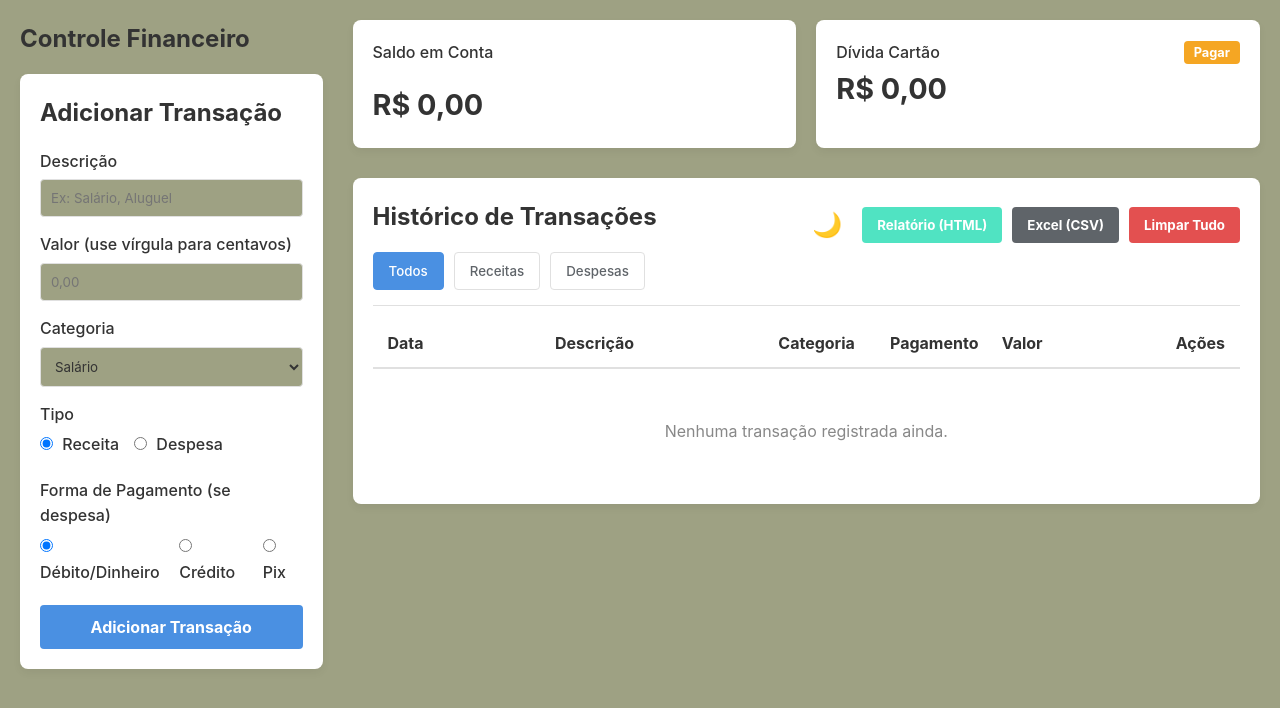
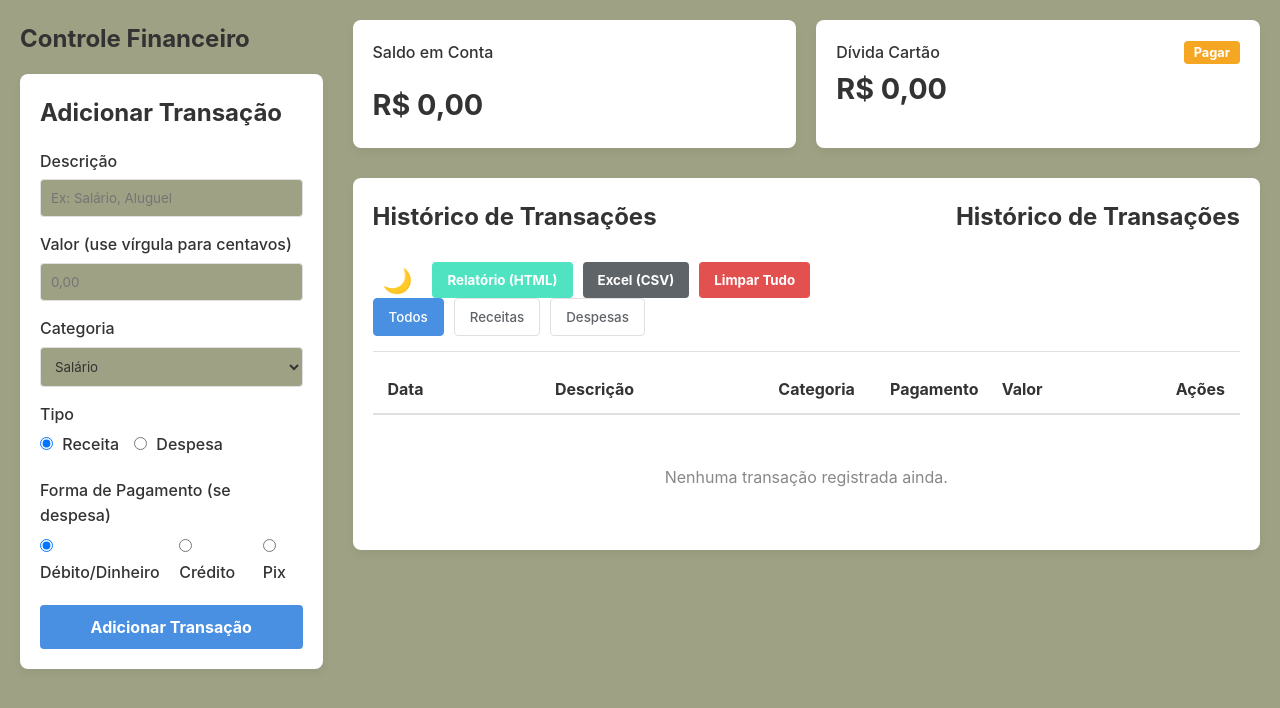
Before and after one commit to RaphaelFeliciano-web/Financeiro, a plain HTML site: page index.html in a window 1280 px wide. Drawn offline with Linux system fonts and the light colour scheme.

Commit message:
adicionando projeto no github
testando comandos do github

```diff
--- a/index.html
+++ b/index.html
@@ -81,6 +81,7 @@
             <div class="lista-transacoes">
                 <div class="historico-header">
                     <h2>Histórico de Transações </h2>
+                    <h2>Histórico de Transações</h2>
                     <div class="botoes-acao-cabecalho">
                         <button id="theme-toggle-btn" class="btn-theme" title="Alternar Tema">🌙</button>
                         <button id="btnExportar" class="btn-exportar" title="Gera um relatório visual em HTML">Relatório (HTML)</button>
```
Also changed, not shown: src/css/style.css (line endings or trailing spaces), src/js/javascript.js (line endings or trailing spaces), src/js/transaction.js (line endings or trailing spaces).
